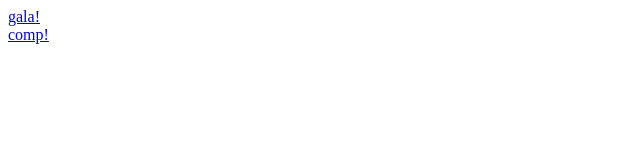
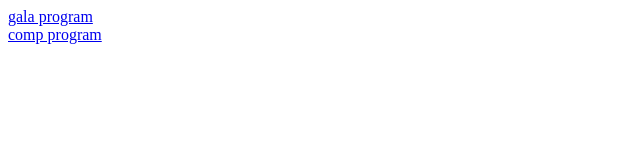
Before and after one commit to programsorter/lambielprograms.github.io, a plain HTML site: page index.html in a window 1280 px wide. Shown: the whole page, without its empty margins (0-640 px from the left). Drawn offline with Linux system fonts and the light colour scheme.

Commit message:
Update index.html

```diff
--- a/index.html
+++ b/index.html
@@ -1 +1 @@
-<html><head><title>Program sorter</title></head><body><a href="gala.html">gala!</a> <br> <a href="comp.html">comp!</a></body></html>
+<html><head><title>Program sorter</title></head><body><a href="gala.html">gala program</a> <br> <a href="comp.html">comp program</a></body></html>
```
